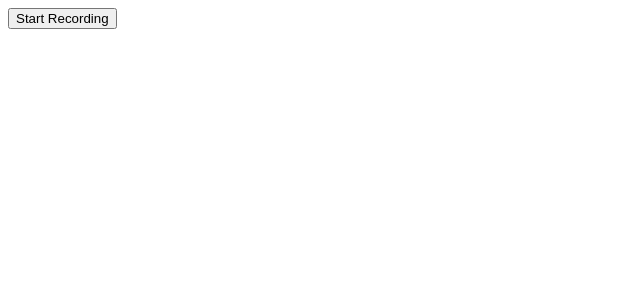
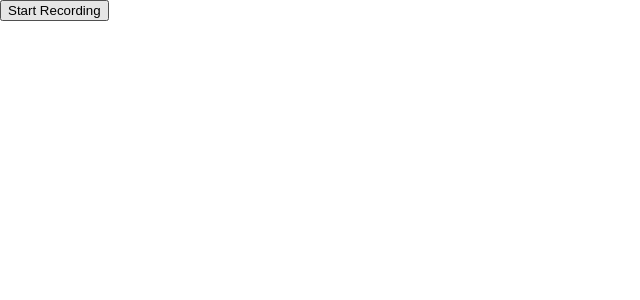
Before and after one commit to sound-spark/soundspark-front, an Angular app: page / in a window 1280 px wide. Shown: the top 300 px of the page, without its empty margins (0-640 px from the left). Built offline with nearby package versions, Linux system fonts and the light colour scheme.

Commit message:
add Angular Material

```diff
--- a/angular.json
+++ b/angular.json
@@ -24,6 +24,7 @@
               "src/assets"
             ],
             "styles": [
+              "./node_modules/@angular/material/prebuilt-themes/indigo-pink.css",
               "src/styles.css"
             ],
             "scripts": []
@@ -88,6 +89,7 @@
               "src/assets"
             ],
             "styles": [
+              "./node_modules/@angular/material/prebuilt-themes/indigo-pink.css",
               "src/styles.css"
             ],
             "scripts": []
@@ -119,6 +121,7 @@
           }
         }
       }
-    }},
+    }
+  },
   "defaultProject": "soundspark-front"
 }
--- a/package.json
+++ b/package.json
@@ -17,12 +17,14 @@
   "private": true,
   "dependencies": {
     "@angular/animations": "~9.0.0",
+    "@angular/cdk": "~9.2.1",
     "@angular/cli": "~9.0.1",
     "@angular/common": "~9.0.0",
     "@angular/compiler": "~9.0.0",
     "@angular/compiler-cli": "~9.0.0",
     "@angular/core": "~9.0.0",
     "@angular/forms": "~9.0.0",
+    "@angular/material": "~9.2.1",
     "@angular/platform-browser": "~9.0.0",
     "@angular/platform-browser-dynamic": "~9.0.0",
     "@angular/router": "~9.0.0",
--- a/src/app/app.module.ts
+++ b/src/app/app.module.ts
@@ -5,6 +5,7 @@
 import {AppComponent} from './app.component';
 import {AudioComponent} from './component/audio/audio.component';
 import {HttpClientModule} from '@angular/common/http';
+import { BrowserAnimationsModule } from '@angular/platform-browser/animations';
 
 @NgModule({
     declarations: [
@@ -14,7 +15,8 @@
     imports: [
         BrowserModule,
         AppRoutingModule,
-        HttpClientModule
+        HttpClientModule,
+        BrowserAnimationsModule
     ],
     providers: [],
     bootstrap: [AppComponent]
--- a/src/index.html
+++ b/src/index.html
@@ -6,8 +6,10 @@
   <base href="/">
   <meta name="viewport" content="width=device-width, initial-scale=1">
   <link rel="icon" type="image/x-icon" href="favicon.ico">
+  <link href="https://fonts.googleapis.com/css?family=Roboto:300,400,500&display=swap" rel="stylesheet">
+  <link href="https://fonts.googleapis.com/icon?family=Material+Icons" rel="stylesheet">
 </head>
-<body>
+<body class="mat-typography">
   <app-root></app-root>
 </body>
 </html>
--- a/src/styles.css
+++ b/src/styles.css
@@ -2,3 +2,5 @@
 .error-gif{
     max-width: 100%;
 }
+html, body { height: 100%; }
+body { margin: 0; font-family: Roboto, "Helvetica Neue", sans-serif; }
```
Also changed, not shown: 1 other file (tests, documents, lock files or other folders).
